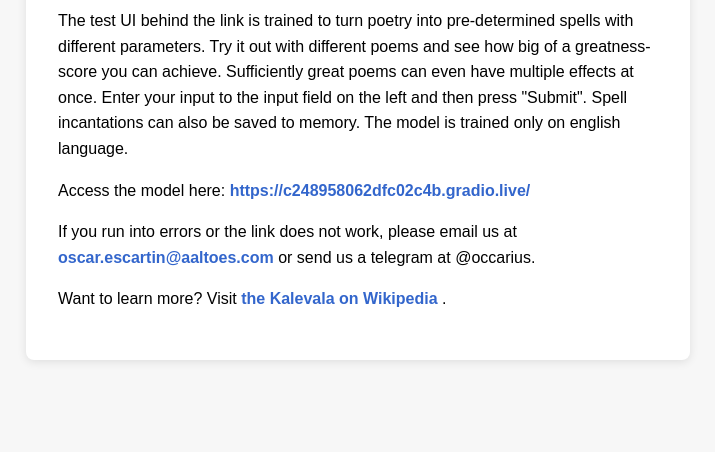
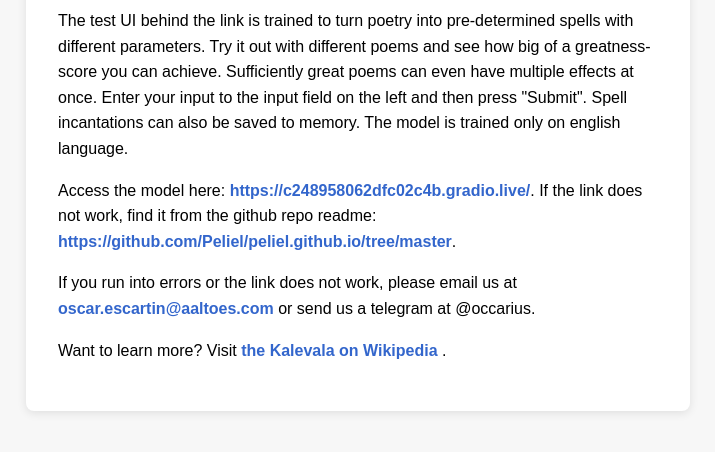
Before and after one commit to Peliel/peliel.github.io, a plain HTML site: page index.html in a window 1280 px wide. Shown: the part 150-602 px from the top of the page, without its empty margins (282-997 px from the left). Drawn offline with Linux system fonts and the light colour scheme.

Commit message:
Update index.html

```diff
--- a/index.html
+++ b/index.html
@@ -45,7 +45,7 @@
       The model is trained only on english language.
     </p>
     <p>
-      Access the model here: <a href="https://c248958062dfc02c4b.gradio.live/" target="_blank">https://c248958062dfc02c4b.gradio.live/</a>
+      Access the model here: <a href="https://c248958062dfc02c4b.gradio.live/" target="_blank">https://c248958062dfc02c4b.gradio.live/</a>. If the link does not work, find it from the github repo readme: <a href="https://github.com/Peliel/peliel.github.io/tree/master" target="_blank">https://github.com/Peliel/peliel.github.io/tree/master</a>.
     </p>
     <p>
       If you run into errors or the link does not work, please email us at <a href="mailto:oscar.escartin@aaltoes.com">oscar.escartin@aaltoes.com</a> or send us a telegram at @occarius.
```
